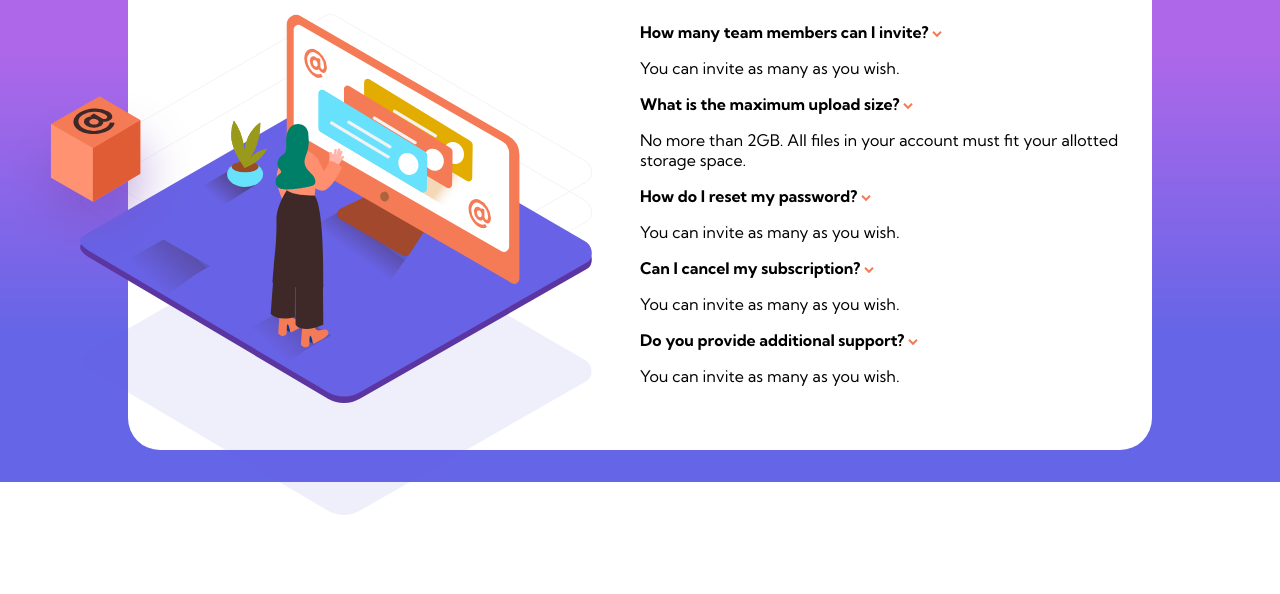
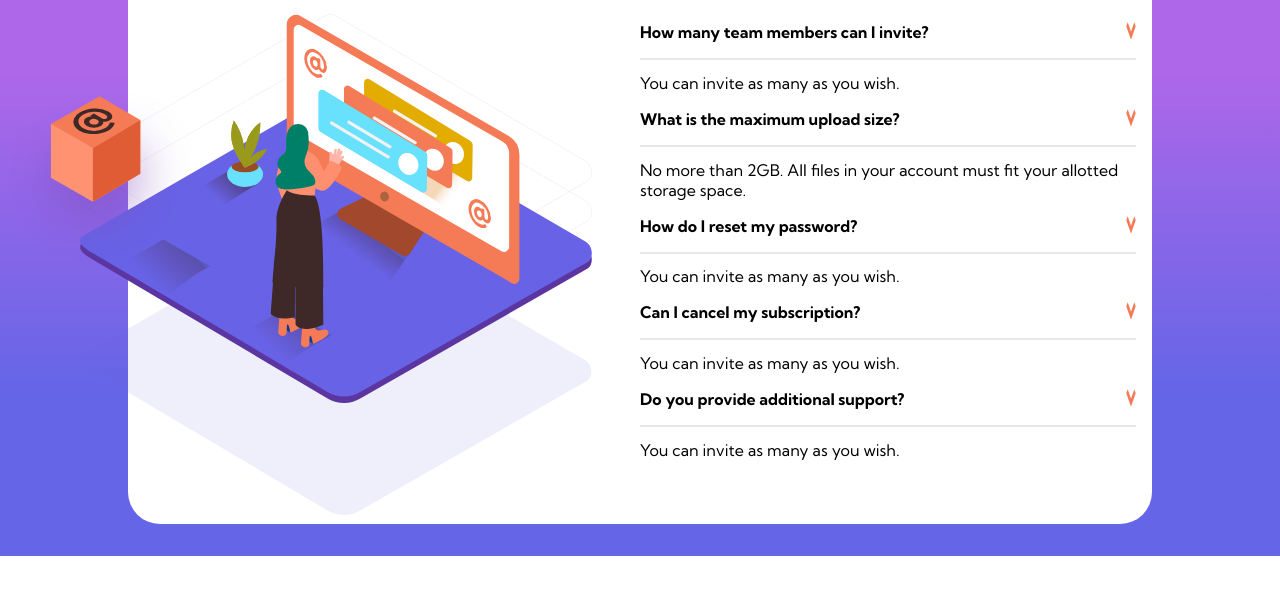
Before and after one commit to zdenman/FAQ-accordion-card, a plain HTML site: page index.html in a window 1280 px wide. Shown: the part 98-692 px from the top of the page. Drawn offline with Linux system fonts and the light colour scheme.

Commit message:
added accordion item separator index and css

```diff
--- a/index.html
+++ b/index.html
@@ -21,6 +21,7 @@
                     <div class="accordion-item-header">
                         How many team members can I invite? <img src="./images/icon-arrow-down.svg" alt="">
                     </div>
+                    <div class="separator"></div>
                     <div class="accordion-item-body">
                         <div class="accordion-item-body-content">
                             You can invite as many as you wish.
@@ -31,6 +32,7 @@
                  <div class="accordion-item-header">
                      What is the maximum upload size? <img src="./images/icon-arrow-down.svg" alt="">
                  </div>
+                 <div class="separator"></div>
                  <div class="accordion-item-body">
                      <div class="accordion-item-body-content">
                          No more than 2GB. All files in your account must fit your allotted storage space.
@@ -41,6 +43,7 @@
                  <div class="accordion-item-header">
                      How do I reset my password? <img src="./images/icon-arrow-down.svg" alt="">
                  </div>
+                 <div class="separator"></div>
                  <div class="accordion-item-body">
                      <div class="accordion-item-body-content">
                          You can invite as many as you wish.
@@ -51,6 +54,7 @@
                  <div class="accordion-item-header">
                      Can I cancel my subscription? <img src="./images/icon-arrow-down.svg" alt="">
                  </div>
+                 <div class="separator"></div>
                  <div class="accordion-item-body">
                      <div class="accordion-item-body-content">
                          You can invite as many as you wish.
@@ -61,6 +65,7 @@
                  <div class="accordion-item-header">
                      Do you provide additional support? <img src="./images/icon-arrow-down.svg" alt="">
                  </div>
+                 <div class="separator"></div>
                  <div class="accordion-item-body">
                      <div class="accordion-item-body-content">
                          You can invite as many as you wish.
--- a/style.css
+++ b/style.css
@@ -58,12 +58,18 @@ body {
     padding-bottom: 1rem;
 }
 .accordion-item-header{
+    display: flex;
+    justify-content: space-between;
     padding-bottom: 1rem;
     font-weight: 700;
 }
 .accordion-item-header:hover {
     cursor: pointer;
     color: var(--softRed);
+}
+.separator {
+border-top: 2px solid var(--lgBlue);
+padding-top: .8rem;
 }
 #desktop1,
 #desktop2,
```
